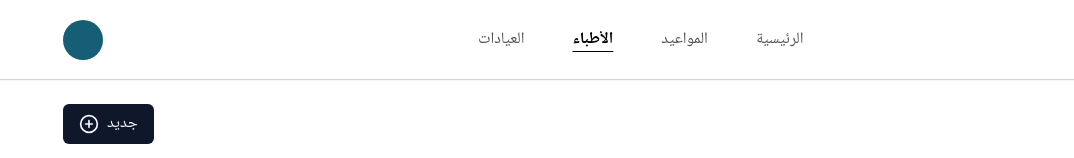
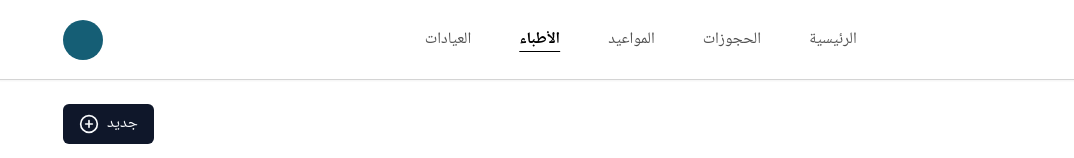
Before and after one commit to tarek-elmasri/riyadh-medical-center, a Next.js app: page /dashboard/doctors in a window 1280 px wide. Shown: the top 158 px of the page, without its empty margins (206-1280 px from the left). Built offline with nearby package versions, Linux system fonts and the light colour scheme; no server answers; the database is empty.

Commit message:
[fix] missing link to appointments page

```diff
--- a/components/dashboard/dashboard-nav-links.tsx
+++ b/components/dashboard/dashboard-nav-links.tsx
@@ -15,6 +15,11 @@ const DashboardNavLinks = () => {
       href: "/dashboard",
       label: "الرئيسية",
       active: pathname === "/dashboard",
+    },
+    {
+      href: "/dashboard/appointments",
+      label: "الحجوزات",
+      active: pathname === "/dashboard/appointments",
     },
     {
       href: "/dashboard/schedules",
```
